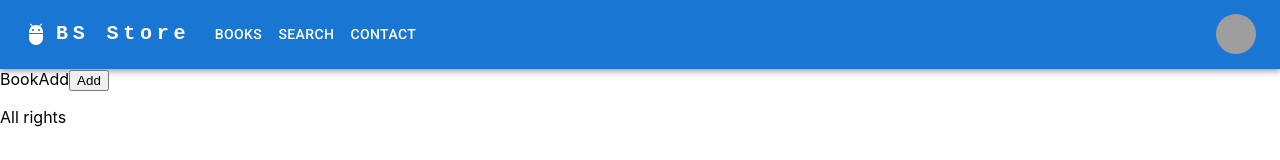
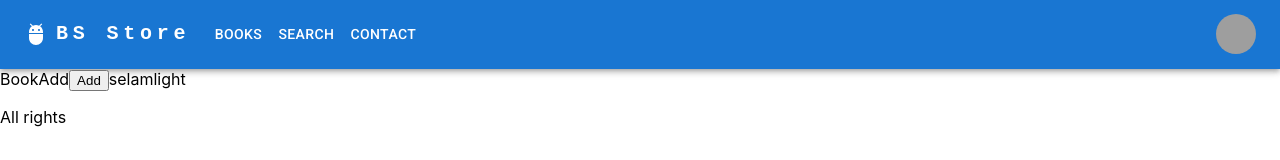
Before and after one commit to zcomert/BtkAkademiDotNetBootCamp, a React (Create React App) app in the folder day-04/bs-store/: page /books/add in a window 1280 px wide. Shown: the top 160 px of the page. Built offline with nearby package versions, Linux system fonts and the light colour scheme; grey boxes are pictures that could not be loaded.

Commit message:
Context api has been added.

```diff
--- a/day-04/bs-store/src/components/book/BookAdd.js
+++ b/day-04/bs-store/src/components/book/BookAdd.js
@@ -1,6 +1,11 @@
-import React from "react";
+import React, { useContext } from "react";
+import { AppContext } from "../../context/ContextApplication";
 
 export default function BookAdd({ addBook }) {
+  // destructing...
+  const {message, theme} = useContext(AppContext);
+
+
   const book = {
     id: 14,
     title: "Nutuk",
@@ -10,6 +15,8 @@ export default function BookAdd({ addBook }) {
     <div>
       BookAdd
       <button onClick={() => addBook(book)} >Add</button>
+      {message}
+      {theme}
     </div>
   );
 }
--- a/day-04/bs-store/src/components/bookList/BookList.js
+++ b/day-04/bs-store/src/components/bookList/BookList.js
@@ -8,7 +8,7 @@ import { useNavigate } from "react-router-dom";
 export default function BookList({ books, removeBook, addBook }) {
   const navigate = useNavigate();
   const fabStyle = {
-    position: "absolute",
+    position: "fixed",
     bottom: 16,
     right: 16,
   };
--- /dev/null
+++ b/day-04/bs-store/src/context/ContextApplication.js
@@ -0,0 +1,3 @@
+import { createContext } from "react";
+
+export const AppContext = createContext();
--- a/day-04/bs-store/src/index.js
+++ b/day-04/bs-store/src/index.js
@@ -3,13 +3,22 @@ import ReactDOM from "react-dom/client";
 import "./index.css";
 import App from "./App";
 import reportWebVitals from "./reportWebVitals";
-import {BrowserRouter} from "react-router-dom"
+import { BrowserRouter } from "react-router-dom";
+import { AppContext } from "./context/ContextApplication";
+
 
 const root = ReactDOM.createRoot(document.getElementById("root"));
+const values = {
+  theme: 'light',
+  message: 'selam'
+}
+
 root.render(
   <React.StrictMode>
     <BrowserRouter>
-      <App />
+      <AppContext.Provider value={values}>
+        <App />
+      </AppContext.Provider>
     </BrowserRouter>
   </React.StrictMode>
 );
```
Also changed, not shown: 1 other file (tests, documents, lock files or other folders).
